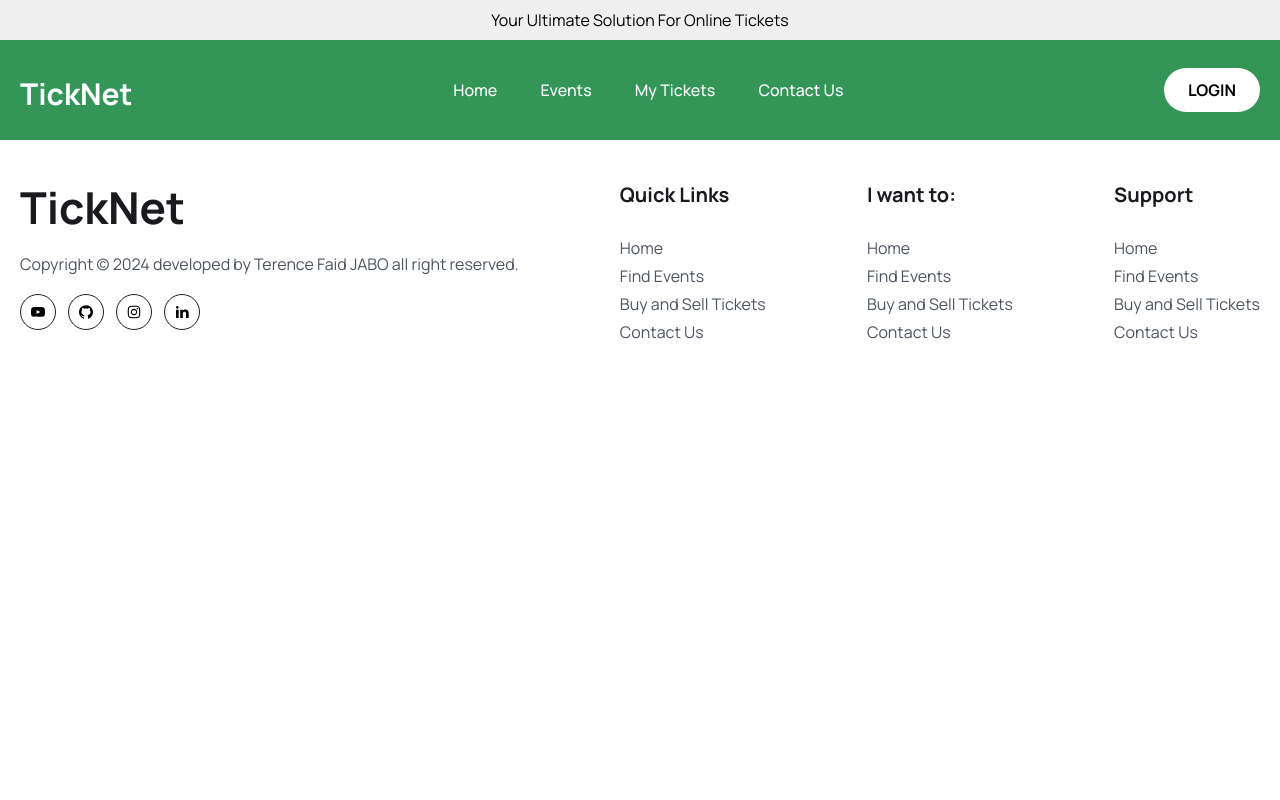
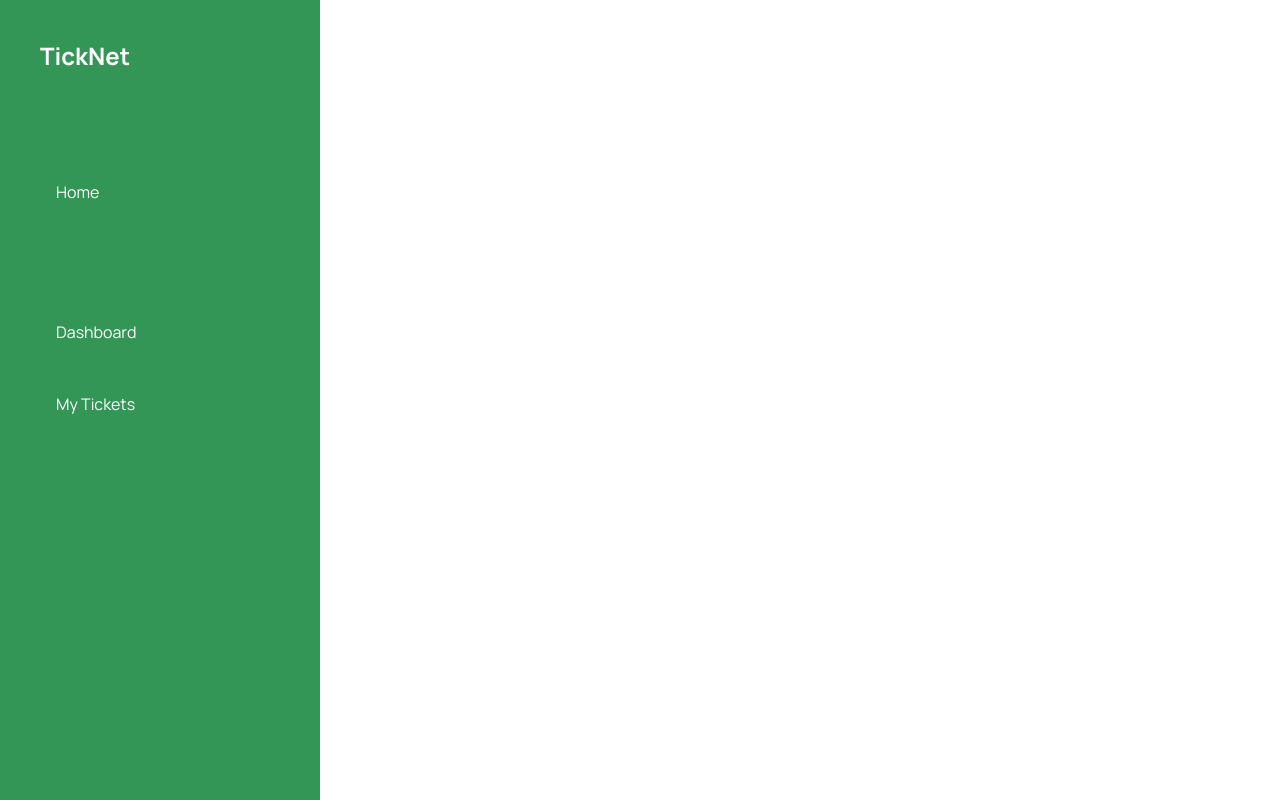
Before and after one commit to faid-terence/Eve-Ease, a React (Vite) app: page /dashboard in a window 1280 px wide. Shown: the top 800 px of the page. Built offline with nearby package versions, Linux system fonts and the light colour scheme.

Commit message:
Exclude header and navbar on /dashboard route

```diff
--- /dev/null
+++ b/src/Routes/DashboardRouter.jsx
@@ -0,0 +1,11 @@
+import React from "react";
+import { Route, Routes } from "react-router-dom";
+import { Dashboard } from "../pages/Dashboard";
+
+export const DashboardRouter = () => {
+  return (
+    <Routes>
+      {/* <Route path="/dashboard" element={<Dashboard />} /> */}
+    </Routes>
+  );
+};
--- a/src/Routes/Router.jsx
+++ b/src/Routes/Router.jsx
@@ -10,6 +10,7 @@ import { EventDetails } from "../pages/EventDetails";
 import { CreateEventForm } from "../components/CreateEventForm";
 import CreateEventPage from "../pages/CreateEventPage";
 import MyTicketsPage from "../components/Tickets/MyTickets";
+import {Dashboard}  from "../pages/Dashboard";
 
 export const Router = () => {
   return (
@@ -23,6 +24,7 @@ export const Router = () => {
       <Route path="/auth/signin" element={<Login />} />
       <Route path="/auth/register" element={<SignUp />} />
       <Route path="/create-event" element={<CreateEventForm />} />
+      <Route path="/dashboard" element={<Dashboard />} />
     </Routes>
   );
 };
--- /dev/null
+++ b/src/components/Dashboard/Aside.jsx
@@ -0,0 +1,37 @@
+// Aside.js
+
+import React from "react";
+import { Link } from "react-router-dom"; // If you're using React Router
+
+const Aside = () => {
+  return (
+    <aside className="bg-primaryColor text-white w-1/4 min-h-screen">
+      <div className="p-10">
+        <h2 className="text-2xl font-bold mb-4">TickNet</h2>
+        <ul>
+          <li className="mb-[100px] mt-[100px]">
+            <Link to="/" className="block py-2 px-4 hover:bg-gray-700">
+              Home
+            </Link>
+          </li>
+          <li className="mb-8">
+            <Link to="/dashboard" className="block py-2 px-4 hover:bg-gray-700">
+              Dashboard
+            </Link>
+          </li>
+          <li className="mb-8">
+            <Link
+              to="/my-tickets"
+              className="block py-2 px-4 hover:bg-gray-700"
+            >
+              My Tickets
+            </Link>
+          </li>
+          {/* Add more sidebar items as needed */}
+        </ul>
+      </div>
+    </aside>
+  );
+};
+
+export default Aside;
--- /dev/null
+++ b/src/components/Layout/DashboardLayout.jsx
@@ -0,0 +1,10 @@
+import React from "react";
+import { DashboardRouter } from "../../Routes/DashboardRouter";
+
+export const DashboardLayout = () => {
+  return (
+    <main>
+      <DashboardRouter />
+    </main>
+  );
+};
--- a/src/components/Layout/layout.jsx
+++ b/src/components/Layout/layout.jsx
@@ -11,9 +11,12 @@ export const Layout = () => {
   const isHeaderVisible =
     location.pathname === "/" || location.pathname === "/home";
 
+  // Exclude header and navbar on /dashboard route
+  const excludeHeaderAndNavbar = location.pathname === "/dashboard";
+
   return (
     <>
-      {isHeaderVisible ? <Header /> : <Navbar />}
+      {!excludeHeaderAndNavbar && (isHeaderVisible ? <Header /> : <Navbar />)}
 
       <main>
         <Router />
--- /dev/null
+++ b/src/pages/Dashboard.jsx
@@ -0,0 +1,8 @@
+import React from 'react'
+import Aside  from '../components/Dashboard/Aside'
+
+export const Dashboard = () => {
+  return (
+   <Aside/>
+  )
+}
```
